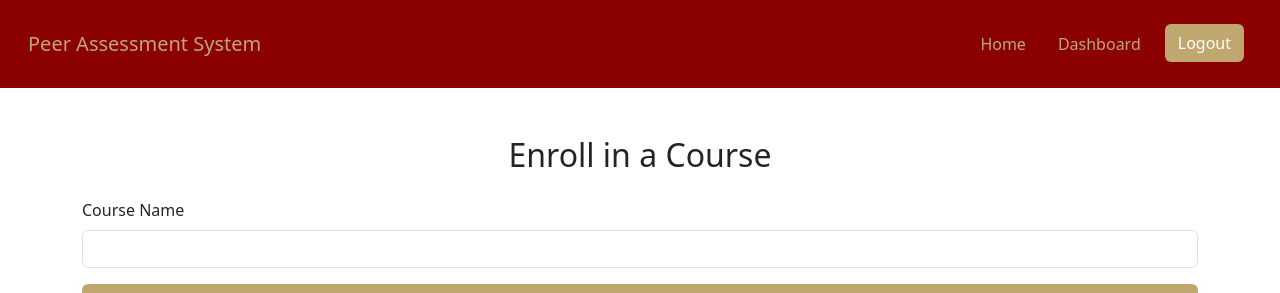
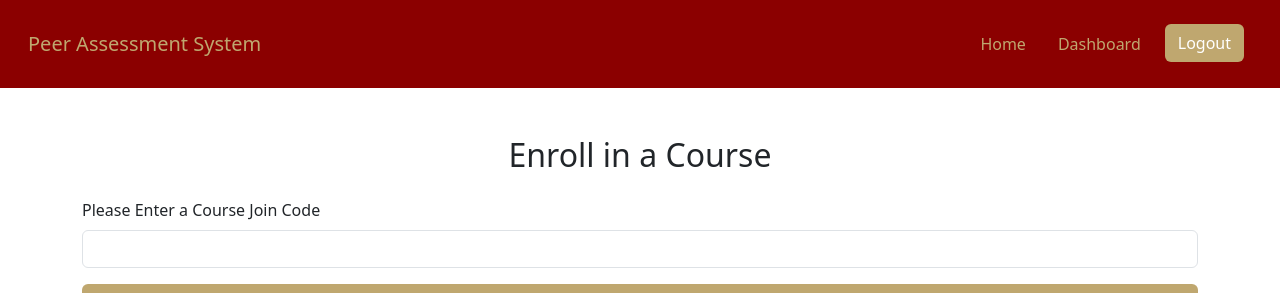
Before and after one commit to CSCI3364-Fall2025/In-delvelopment, a Django app: page /assessments/enroll/ in a window 1280 px wide. Shown: the top 293 px of the page. Run offline with Django 5.2, Linux system fonts and the light colour scheme; the visitor is signed in with stand-in values (Sample User, id 1); parts of the project's set-up code (start-up, migrations or seed data) failed here and were passed over.

Commit message:
Updated course enrollment feature to take a unique course enrollment code

```diff
--- a/assessments/models.py
+++ b/assessments/models.py
@@ -12,6 +12,7 @@ class Course(models.Model):
     created_by = models.ForeignKey(User, on_delete=models.CASCADE, related_name="created_courses")
     students = models.ManyToManyField(User, related_name="courses", blank=True)
     is_active = models.BooleanField(default=True)
+    enrollment_code = models.CharField(max_length=8, unique=True, null=True, blank=True)
 
     def __str__(self):
         return f"{self.course_code}: {self.name}"
--- a/assessments/views.py
+++ b/assessments/views.py
@@ -444,6 +444,12 @@ def professor_average_scores(request):
 
     return JsonResponse(results, safe=False)
 
+def generate_unique_enrollment_code():
+    while True:
+        code = ''.join(random.choices(string.ascii_uppercase + string.digits, k=8))
+        if not CourseInvitation.objects.filter(enrollment_code=code).exists():
+            return code
+
 @login_required
 def course_dashboard(request):
 
@@ -465,6 +471,7 @@ def course_dashboard(request):
             semester=request.POST['semester'],
             description=request.POST['description'],
             created_by = request.user,
+            enrollment_code = generate_unique_enrollment_code()
         )
         num_teams = request.POST['numTeams']
         for i in range(int(num_teams)):
@@ -564,12 +571,6 @@ def delete_team(request, course_name, team_pk):
     messages.success(request, f"Team deleted successfully.")
     return redirect('view_course', course_name=course_name)
 
-def generate_unique_enrollment_code():
-    while True:
-        code = ''.join(random.choices(string.ascii_uppercase + string.digits, k=8))
-        if not CourseInvitation.objects.filter(enrollment_code=code).exists():
-            return code
-
 @login_required
 def invite_students(request):
     """Send invitation emails to students to join the system."""
@@ -619,8 +620,9 @@ def invite_students(request):
             emails_sent = 0
 
             for email in valid_emails:
-                # Generate a unique enrollment code
-                enrollment_code = generate_unique_enrollment_code()
+                # Get unique enrollment code
+                course = Course.objects.get(name=course_name)
+                enrollment_code = course.enrollment_code
 
                 # Create or update invitation record
                 invitation, created = CourseInvitation.objects.update_or_create(
@@ -1028,17 +1030,18 @@ def create_test_data(request):
 @login_required
 def enroll_in_course(request):
     if request.method == "POST":
-        course_name = request.POST.get("course_name", "").strip()
+        enrollment_code = request.POST.get("enrollment_code", "").strip()
 
-        if course_name:
+        if enrollment_code:
             try:
-                course = Course.objects.get(name=course_name)
+                course = Course.objects.get(enrollment_code=enrollment_code)
                 course.students.add(request.user)  # Enroll the student
-                return render(request, "course_details.html", {"message": "Course details coming soon"})
+                messages.success(request, f"Successfully enrolled in {course.name}!")
+                return redirect('view_course', course_name=course.name)
             except Course.DoesNotExist:
                 return render(request, "enroll.html", {"error": "Course not found!"})
         else:
-            return render(request, "enroll.html", {"error": "Please provide a course name."})
+            return render(request, "enroll.html", {"error": "Please provide a course join code."})
 
     return render(request, "enroll.html")
 
--- a/templates/enroll.html
+++ b/templates/enroll.html
@@ -19,8 +19,8 @@
     <form method="POST">
       {% csrf_token %}
       <div class="mb-3">
-        <label for="course_name" class="form-label">Course Name</label>
-        <input type="text" class="form-control" id="course_name" name="course_name" required>
+        <label for="course_name" class="form-label">Please Enter a Course Join Code</label>
+        <input type="text" class="form-control" id="enrollment_code" name="enrollment_code" required>
       </div>
 
       <button type="submit" class="btn gold-btn w-100">Enroll</button>
--- a/templates/view_course.html
+++ b/templates/view_course.html
@@ -33,6 +33,11 @@
     <div class="row mx-4">
         <div class="col">
             <h6 class="fw-lighter"><b>Description: </b>{{ course.description }}</h6>
+        </div>
+    </div>
+    <div class="row mx-4">
+        <div class="col">
+            <h6 class="fw-lighter"><b>Join Code: </b>{{ course.enrollment_code }}</h6>
         </div>
     </div>
     <div class="row m-4 p-3 border shadow rounded justify-content-center" id="classInfoBox">
```
Also changed, not shown: authentication/tasks.py (+11 -0 lines), templates/dashboard.html (+10 -6 lines), assessments/migrations/0022_course_enrollment_code.py (added).
